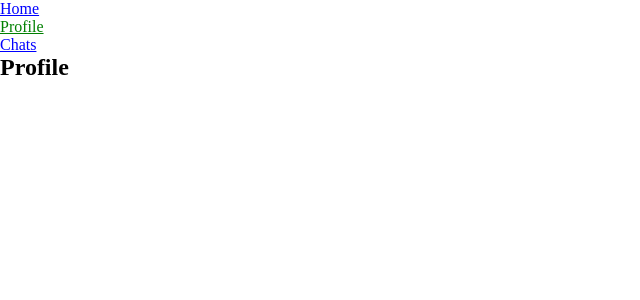
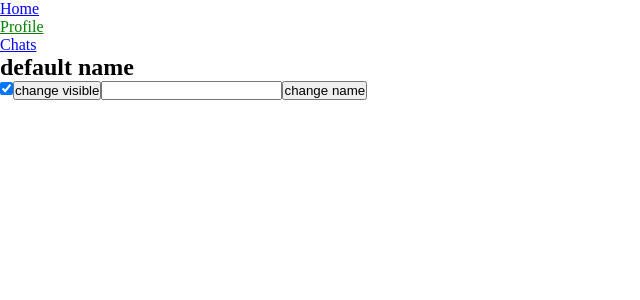
Before and after one commit to Chelodoi/react_13_10, a React app: page /profile in a window 1280 px wide. Shown: the top 300 px of the page, without its empty margins (0-640 px from the left). Built offline with nearby package versions, Linux system fonts and the light colour scheme.

Commit message:
add redux in project and checkbox in Profile

```diff
--- a/package.json
+++ b/package.json
@@ -8,7 +8,8 @@
     "prop-types": "^15.8.1",
     "react": "^18.2.0",
     "react-dom": "^18.2.0",
-    "react-router-dom": "^6.4.3"
+    "react-router-dom": "^6.4.3",
+    "redux": "^4.2.0"
   },
   "scripts": {
     "start": "webpack serve --mode=development",
@@ -63,6 +64,7 @@
     "jest-environment-jsdom": "^29.2.2",
     "nanoid": "^4.0.0",
     "prettier": "^2.7.1",
+    "react-redux": "^8.0.5",
     "style-loader": "^3.3.1",
     "typescript": "^4.8.4",
     "webpack": "^5.74.0",
--- a/src/App.tsx
+++ b/src/App.tsx
@@ -7,7 +7,8 @@
 import { Chats } from './pages/Chats'
 import { Home } from './pages/Home'
 import { Profile } from './pages/Profile'
-
+import { Provider } from 'react-redux'
+import { store } from './store'
 export interface Chat {
   id: string
   name: string
@@ -33,6 +34,7 @@
   }
 
   return (
+    <Provider store={store}>
       <BrowserRouter>
         <Routes>
           <Route path="/" element={<Header />}>
@@ -59,5 +61,6 @@
           <Route path="*" element={<h2>404</h2>}></Route>
         </Routes>
       </BrowserRouter>
+    </Provider>
   )
 }
--- a/src/pages/Profile.tsx
+++ b/src/pages/Profile.tsx
@@ -1,4 +1,23 @@
-import React, { FC } from 'react'
+import React, { FC, useState } from 'react'
+import { useDispatch, useSelector } from 'react-redux'
+import { ProfileState } from '../store/profile/reducer'
+import { changeName, toggleProfile } from '../store/profile/action'
 export const Profile: FC = () => {
-  return <h2>Profile</h2>
+  const [value, setValue] = useState('')
+  const dispatch = useDispatch()
+  const visible = useSelector((state: ProfileState) => state.visible) //подписывается на стейт и возвращает его часть
+  const name = useSelector((state: ProfileState) => state.name)
+  return (
+    <>
+      <h2>{name}</h2>
+      <input type="checkbox" checked={visible} />
+      <button onClick={() => dispatch(toggleProfile())}>change visible</button>
+      <input
+        onChange={(e) => setValue(e.target.value)}
+        type="text"
+        value={value}
+      />
+      <button onClick={() => dispatch(changeName(value))}>change name</button>
+    </>
+  )
 }
--- /dev/null
+++ b/src/store/index.ts
@@ -0,0 +1,7 @@
+import { createStore, compose } from 'redux'
+import { profileReducer } from './profile/reducer'
+
+export const composeEnhancers =
+  window.__REDUX_DEVTOOLS_EXTENSION_COMPOSE__ || compose
+
+export const store = createStore(profileReducer, composeEnhancers())
--- /dev/null
+++ b/src/store/profile/action.ts
@@ -0,0 +1,13 @@
+import { ChangeName, ToggleProfile } from './types'
+
+export const TOGGLE_PROFILE = 'PROFILE::TOGGLE_PROFILE'
+export const CHANGE_NAME = 'PROFILE::CHANGE_NAME'
+
+export const toggleProfile = (): ToggleProfile => ({
+  type: TOGGLE_PROFILE,
+})
+
+export const changeName = (name: string): ChangeName => ({
+  type: CHANGE_NAME,
+  name,
+})
--- /dev/null
+++ b/src/store/profile/reducer.ts
@@ -0,0 +1,34 @@
+import { Reducer } from 'redux'
+import { CHANGE_NAME, TOGGLE_PROFILE } from './action'
+import { ProfileActions } from './types'
+
+export interface ProfileState {
+  visible: boolean
+  name: string
+}
+
+const initialState: ProfileState = {
+  visible: true,
+  name: 'default name',
+}
+export const profileReducer: Reducer<ProfileState, ProfileActions> = (
+  state = initialState,
+  action
+) => {
+  switch (action.type) {
+    case TOGGLE_PROFILE: {
+      return {
+        ...state,
+        visible: !state.visible,
+      }
+    }
+    case CHANGE_NAME: {
+      return {
+        ...state,
+        name: action.name,
+      }
+    }
+    default:
+      return state
+  }
+}
--- /dev/null
+++ b/src/store/profile/types.ts
@@ -0,0 +1,12 @@
+import { CHANGE_NAME, TOGGLE_PROFILE } from './action'
+
+export type ProfileActions = ToggleProfile | ChangeName
+
+export interface ToggleProfile {
+  type: typeof TOGGLE_PROFILE
+}
+
+export interface ChangeName {
+  type: typeof CHANGE_NAME
+  name: string
+}
```
Also changed, not shown: src/FuncComponent/Form/Form.tsx (+30 -30 lines), src/FuncComponent/Message/Message.tsx (+11 -11 lines), src/types.d.ts (+9 -1 lines), 1 other file (tests, documents, lock files or other folders). Lines whose indentation alone changed are shown as unchanged.
